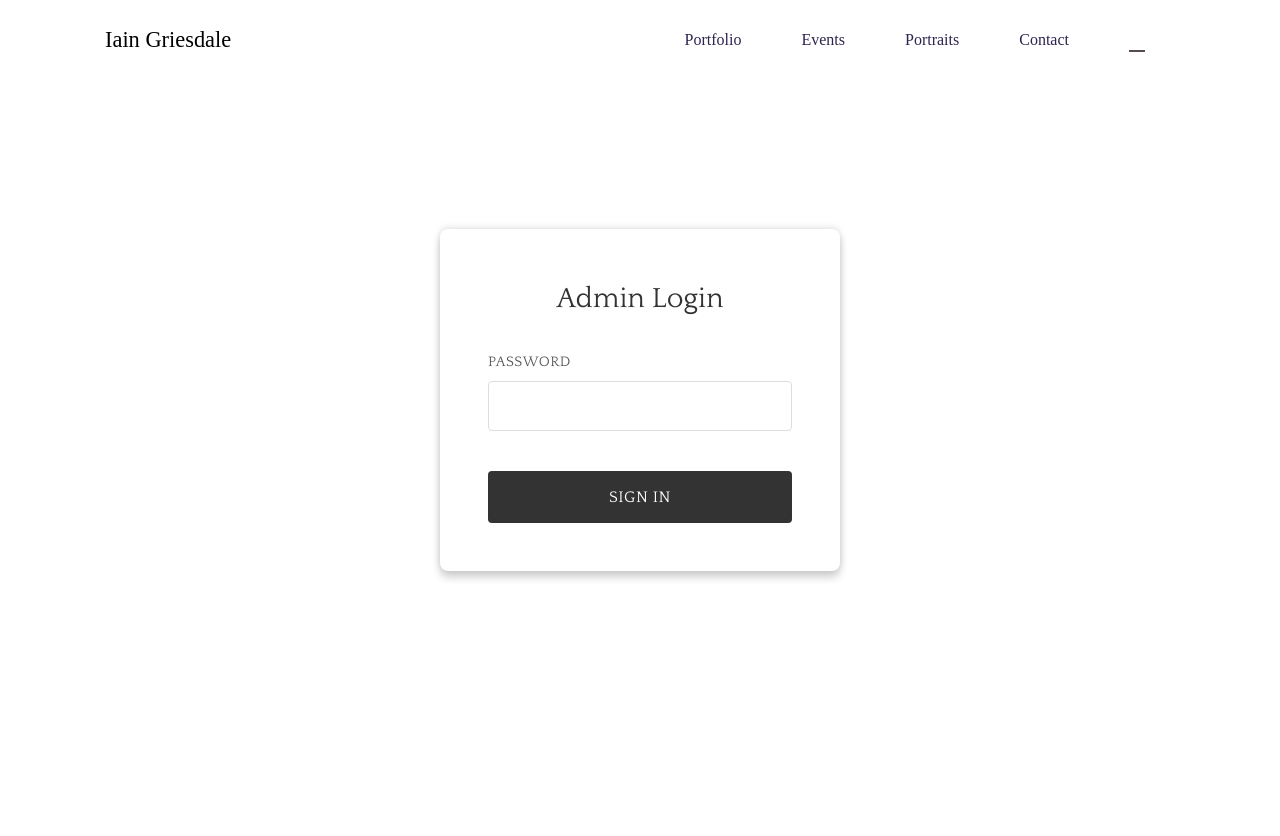
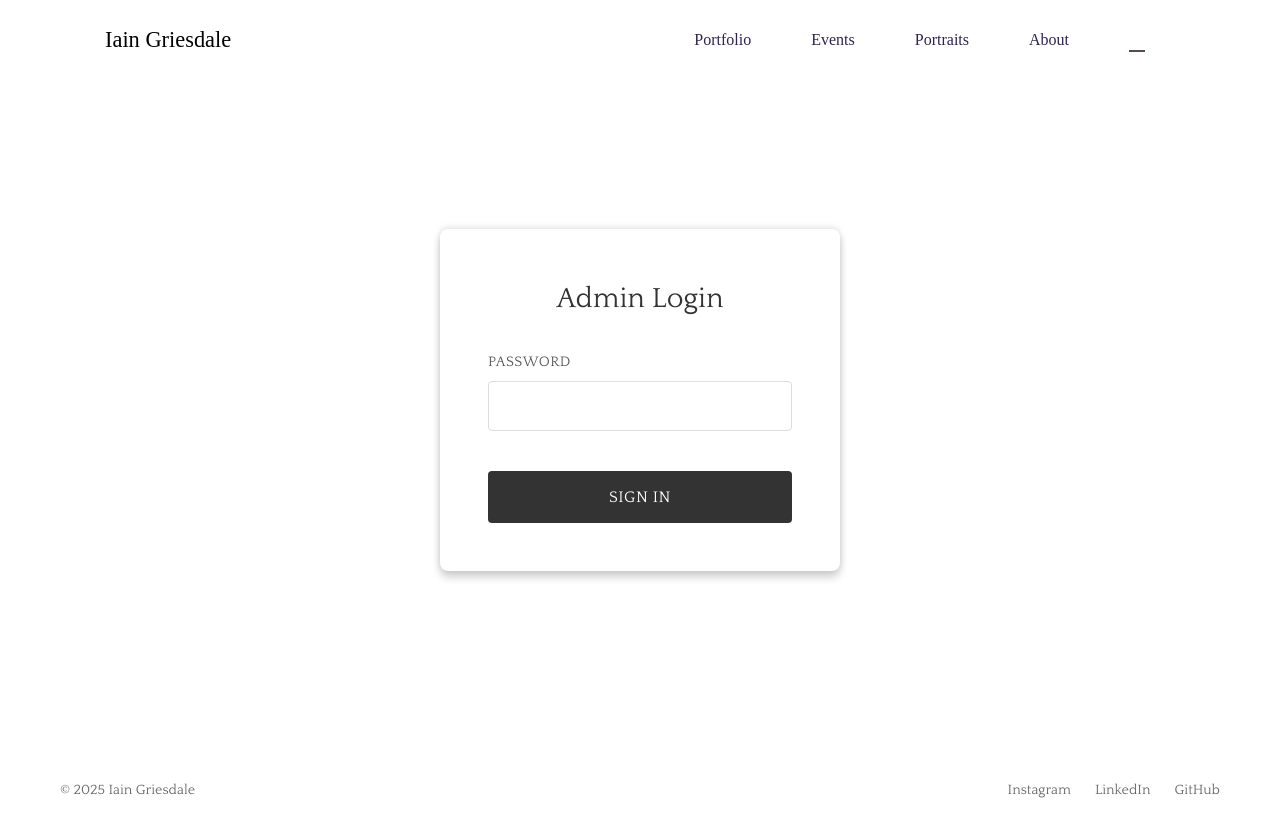
Before and after one commit to Iain05/Lightframe, a React (Vite) app in the folder lightframe/: page /login in a window 1280 px wide. Shown: the top 836 px of the page. Built offline with nearby package versions, Linux system fonts and the light colour scheme; no server answers; some icons are missing; a web font is replaced by a local one.

Commit message:
populated footer, other minor tweaks

```diff
--- a/lightframe/src/App.tsx
+++ b/lightframe/src/App.tsx
@@ -21,6 +21,7 @@ function App() {
             <div className="App">
                 <BrowserRouter>
                     <Navbar />
+                    <div className="main-content">
                         <Routes>
                             <Route path="/events" element={<Collection collection_id="main-collection"/>} />
                             <Route path="/" element={<AlbumGallery
@@ -31,6 +32,7 @@ function App() {
                             <Route path="/album/:albumId" element={<AlbumGalleryWrapper />} />
                             <Route path="/login" element={<Login />} />
                         </Routes>
+                    </div>
                     <Footer />
                 </BrowserRouter>
             </div>
--- a/lightframe/src/albums/album-gallery.tsx
+++ b/lightframe/src/albums/album-gallery.tsx
@@ -317,6 +317,7 @@ function AlbumGallery(props: AlbumGalleryProps) {
               },
             })}
           onClick={({ index }) => { setIndex(index); }}
+          spacing={30}
           render={{
             extras: (_, { photo, index }) => {
               const mediumPhoto = mediumPhotos[index];
--- a/lightframe/src/css/App.css
+++ b/lightframe/src/css/App.css
@@ -1,3 +1,14 @@
+/* App Layout - Sticky Footer */
+.App {
+  min-height: 100vh;
+  display: flex;
+  flex-direction: column;
+}
+
+.main-content {
+  flex: 1;
+}
+
 /* * {
   box-sizing: border-box;
 }
--- a/lightframe/src/footer.css
+++ b/lightframe/src/footer.css
@@ -2,26 +2,57 @@
 .footer {
   width: 100%;
   background-color: white;
-  margin-top: 60px;
   padding: 60px 0;
   min-height: 100px;
+  margin-top: auto;
 }
 
 .footer-content {
   max-width: 1200px;
   margin: 0 auto;
   padding: 0 20px;
+  display: flex;
+  justify-content: space-between;
+  align-items: center;
+}
+
+.footer-text p {
+  margin: 0;
+  color: #666;
+  font-size: 14px;
+}
+
+.footer-links {
+  display: flex;
+  gap: 24px;
+}
+
+.footer-links a {
+  color: #666;
+  text-decoration: none;
+  font-size: 14px;
+  transition: color 0.3s ease;
+}
+
+.footer-links a:hover {
+  color: #333;
 }
 
 /* Responsive adjustments */
 @media (max-width: 768px) {
   .footer {
-    margin-top: 80px;
     padding: 40px 0;
     min-height: 150px;
   }
 
   .footer-content {
     padding: 0 16px;
+    flex-direction: column;
+    gap: 16px;
+    text-align: center;
+  }
+
+  .footer-links {
+    gap: 20px;
   }
 }
--- a/lightframe/src/footer.tsx
+++ b/lightframe/src/footer.tsx
@@ -2,10 +2,40 @@ import React from 'react';
 import './footer.css';
 
 const Footer: React.FC = () => {
+  const currentYear = new Date().getFullYear();
+
   return (
     <footer className="footer">
       <div className="footer-content">
-        {/* Future footer content will go here */}
+        <div className="footer-text">
+          <p>&copy; {currentYear} Iain Griesdale</p>
+        </div>
+        <div className="footer-links">
+          <a
+            href="https://instagram.com/iain05"
+            target="_blank"
+            rel="noopener noreferrer"
+            aria-label="Follow us on Instagram"
+          >
+            Instagram
+          </a>
+          <a
+            href="https://linkedin.com/in/iaingriesdale"
+            target="_blank"
+            rel="noopener noreferrer"
+            aria-label="Connect on LinkedIn"
+          >
+            LinkedIn
+          </a>
+          <a
+            href="https://github.com/Iain05/lightframe"
+            target="_blank"
+            rel="noopener noreferrer"
+            aria-label="View our GitHub"
+          >
+            GitHub
+          </a>
+        </div>
       </div>
     </footer>
   );
--- a/lightframe/src/navbar.tsx
+++ b/lightframe/src/navbar.tsx
@@ -24,7 +24,7 @@ const Navbar = () => {
                         <li><NavLink to="/" className="nav-link" onClick={() => setShowNav(false)}>Portfolio</NavLink></li>
                         <li><NavLink to="/events" className="nav-link" onClick={() => setShowNav(false)}>Events</NavLink></li>
                         <li><NavLink to="/portraits" className="nav-link" onClick={() => setShowNav(false)}>Portraits</NavLink></li>
-                        <li><NavLink to="/contact" className="nav-link" onClick={() => setShowNav(false)}>Contact</NavLink></li>
+                        <li><NavLink to="/about" className="nav-link" onClick={() => setShowNav(false)}>About</NavLink></li>
                         <li style={{ paddingRight: '30px' }}><NavLink to="/login" className="nav-link" onClick={() => setShowNav(false)}><LoginOutlined style={{ fontSize: '18px', fontWeight: 300 }} /></NavLink></li>
                     </ul>
                 </div>
```
Also changed, not shown: lightframe/src/pages/about.tsx (added), lightframe/src/pages/contact.tsx (deleted). Lines whose indentation alone changed are shown as unchanged.
